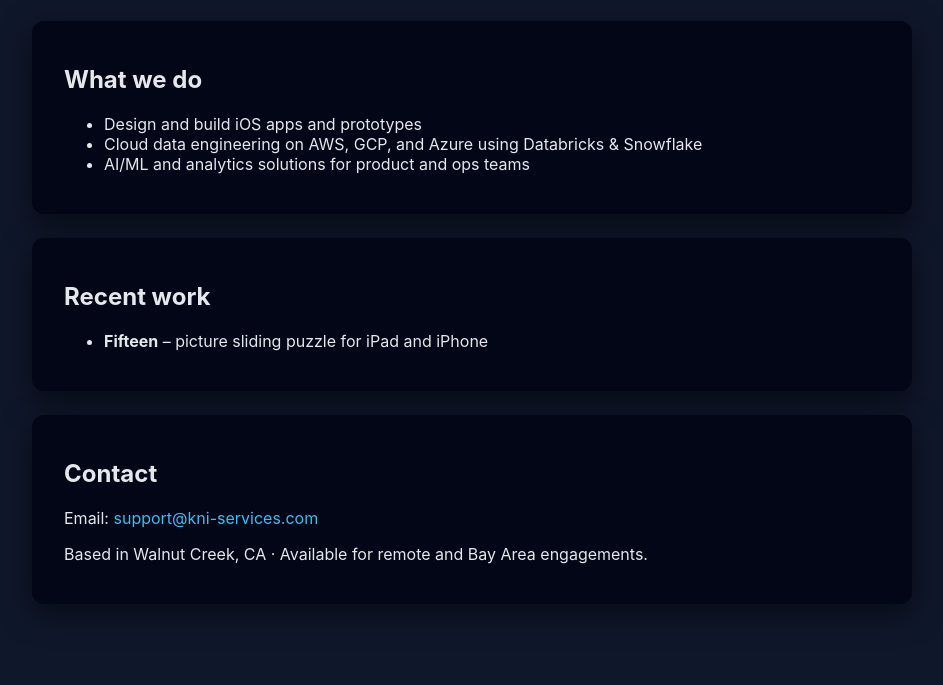
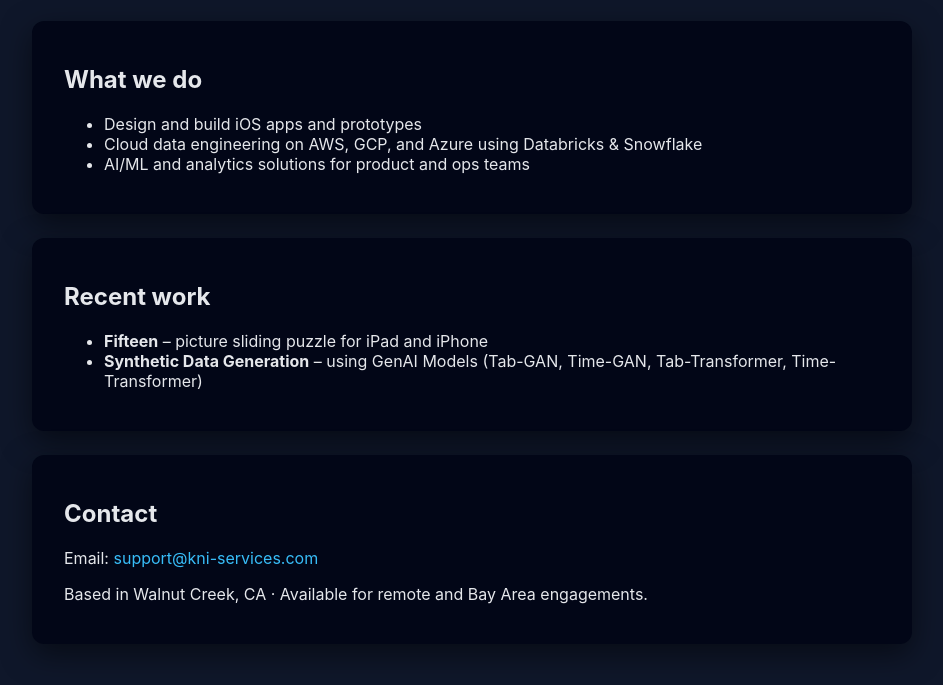
Before and after one commit to appants/kni-services, a plain HTML site: page index.html in a window 1280 px wide. Shown: the part 115-800 px from the top of the page, without its empty margins (168-1111 px from the left). Drawn offline with Linux system fonts and the light colour scheme.

Commit message:
Syn data

```diff
--- a/index.html
+++ b/index.html
@@ -33,6 +33,7 @@
       <h2>Recent work</h2>
       <ul>
         <li><strong>Fifteen</strong> – picture sliding puzzle for iPad and iPhone</li>
+        <li><strong>Synthetic Data Generation</strong> – using GenAI Models (Tab-GAN, Time-GAN, Tab-Transformer, Time-Transformer)</li>
         <!-- add more apps/projects later -->
       </ul>
     </div>
```
